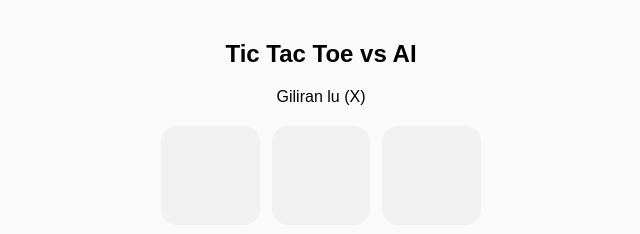
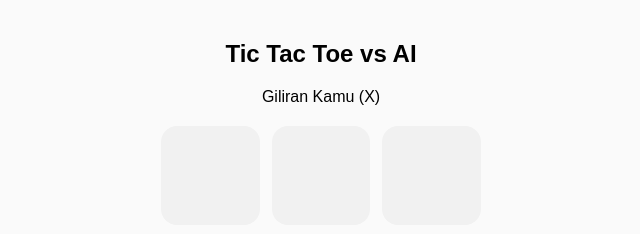
Before and after one commit to hezzarmdn/hezttt, a plain HTML site: page index.html in a window 1280 px wide. Shown: the top 234 px of the page, 319-959 px from the left. Drawn offline with Linux system fonts and the light colour scheme.

Commit message:
Update index.html

```diff
--- a/index.html
+++ b/index.html
@@ -9,7 +9,7 @@
 <body>
 
   <h2>Tic Tac Toe vs AI</h2>
-  <p id="status">Giliran lu (X)</p>
+  <p id="status">Giliran Kamu (X)</p>
 
   <div class="board">
     <div class="cell" data-index="0"></div>
```
